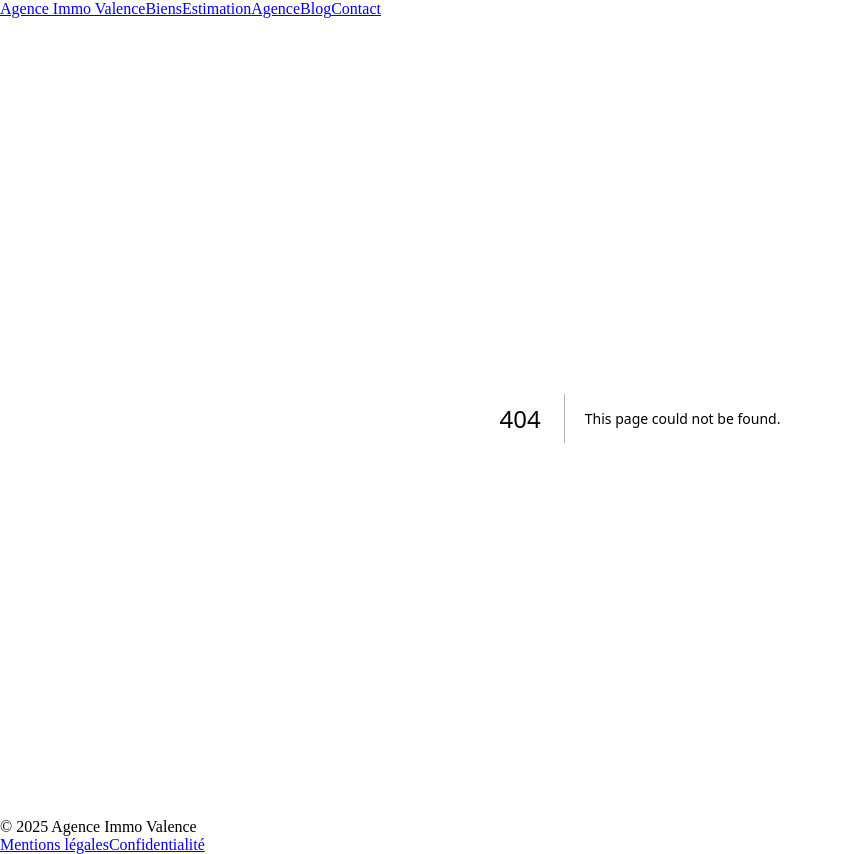
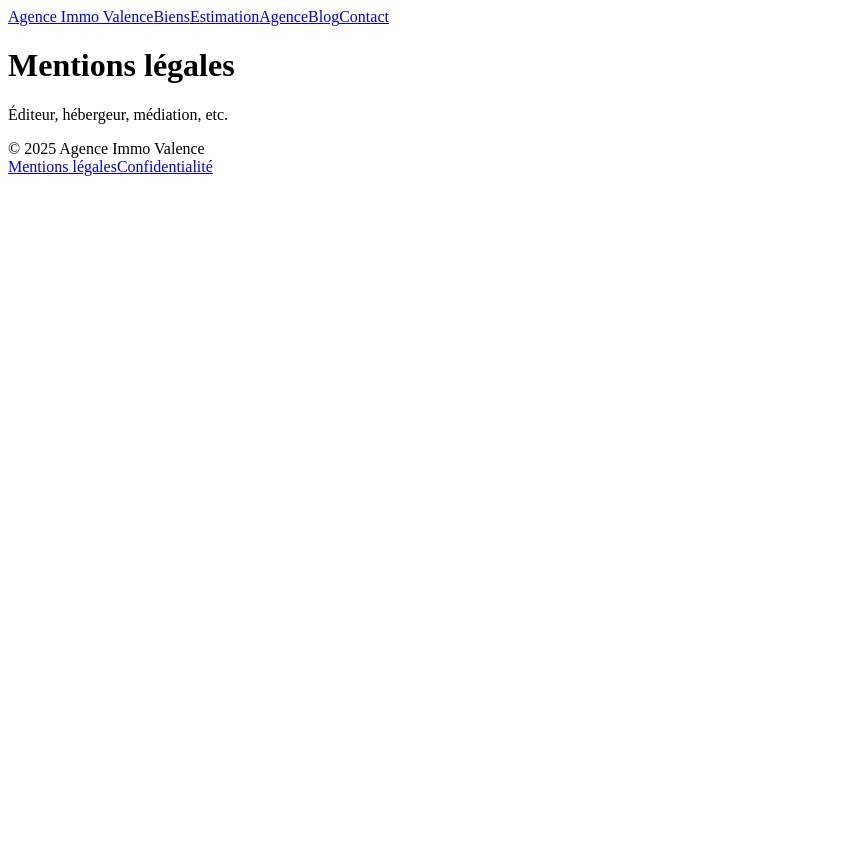
Before and after one commit to Shadow2600/immo-valence, a Next.js app: page /mentions-legales in a window 1280 px wide. Before the commit this address had no page. Shown: the whole page, without its empty margins (0-843 px from the left). After the commit the page ends 800 px from the top, so only its background shows below. Built offline with nearby package versions, Linux system fonts and the light colour scheme.

Commit message:
Create page.tsx

```diff
--- /dev/null
+++ b/app/mentions-legales/page.tsx
@@ -0,0 +1,8 @@
+export default function Mentions() {
+  return (
+    <div className="mx-auto max-w-6xl px-4 py-10">
+      <h1 className="text-2xl font-semibold mb-4">Mentions légales</h1>
+      <p>Éditeur, hébergeur, médiation, etc.</p>
+    </div>
+  );
+}
```
